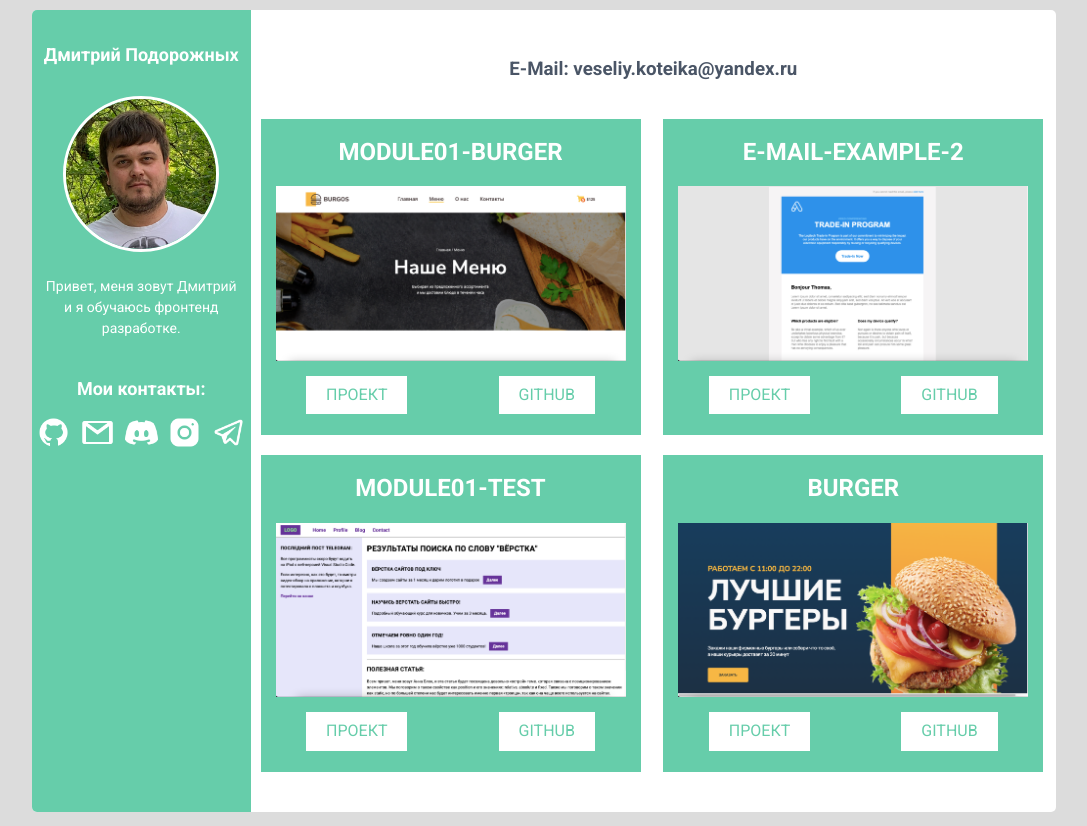
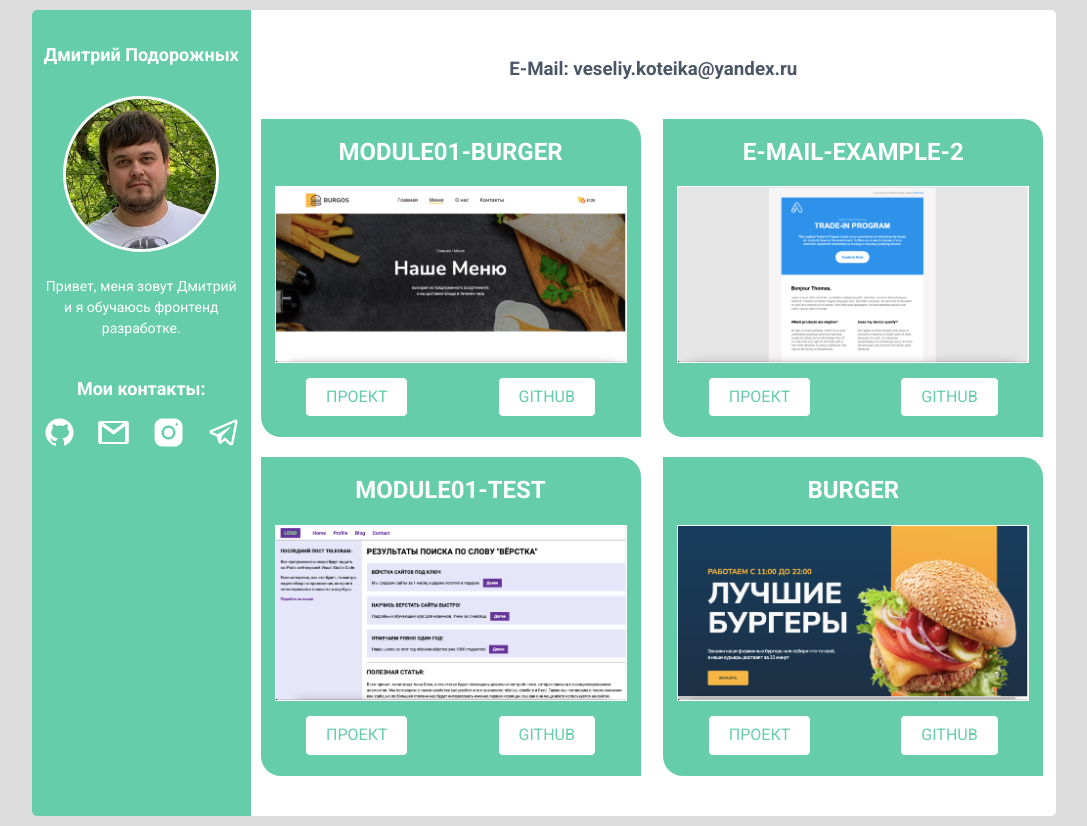
Before and after one commit to den7466/MyPortfolio, a plain HTML site: page index.html in a window 1280 px wide. Shown: the whole page, without its empty margins (96-1183 px from the left). Drawn offline with nearby package versions, Linux system fonts and the light colour scheme.

Commit message:
Edit grid & contacts

```diff
--- a/css/main.css
+++ b/css/main.css
@@ -92,6 +92,7 @@ ul {
 .social img {
     width: 35px;
     height: 35px;
+    transition: .3s;
 }
 
 .social img:hover {
@@ -148,6 +149,7 @@ ul {
     background: #66CDAA;
     text-align: center;
     padding-bottom: 20px;
+    border-radius: 0px 20px;
 }
 
 .cases-item h2 {
@@ -158,6 +160,7 @@ ul {
 
 .cases-item img {
     width: 350px;
+    border: 1px solid #FFFFFF;
 }
 
 .cases-item-links {
@@ -174,6 +177,7 @@ ul {
     text-decoration: none;
     text-transform: uppercase;
     padding: 10px 20px;
+    border-radius: 5px;
     transition: .2s;
 }
 
--- a/index.html
+++ b/index.html
@@ -33,9 +33,9 @@
             <ul class="social">
                 <li><a href="https://github.com/den7466" title="GitHub" target="_blank"><img src="img/social/Github-120.png" alt="GitHub"></a></li>
                 <li><a href="mailto:veseliy.koteika@yandex.ru" title="E-Mail" target="_blank"><img src="img/social/Gmail-120.png" alt="E-Mail"></a></li>
-                <li><a href="https://discordapp.com/users/Дмитрий Подорожных#2197/" title="Discord" target="_blank"><img src="img/social/Discord-120.png" alt="Discord"></a></li>
+                <!-- <li><a href="https://discordapp.com/users/Дмитрий Подорожных#2197/" title="Discord" target="_blank"><img src="img/social/Discord-120.png" alt="Discord"></a></li> -->
                 <li><a href="https://www.instagram.com/veseliy.koteika/" title="Instagram" target="_blank"><img src="img/social/Instagram-120.png" alt="Instagram"></a></li>
-                <li><a href="tg://resolve?domain=@den7466"" title="Telegram" target="_blank"><img src="img/social/Telegram-120.png" alt="Telegram"></a></li>
+                <li><a href="https://t.me/den7466"" title="Telegram" target="_blank"><img src="img/social/Telegram-120.png" alt="Telegram"></a></li>
             </ul>
         </div>
         <div class="cases">
```
